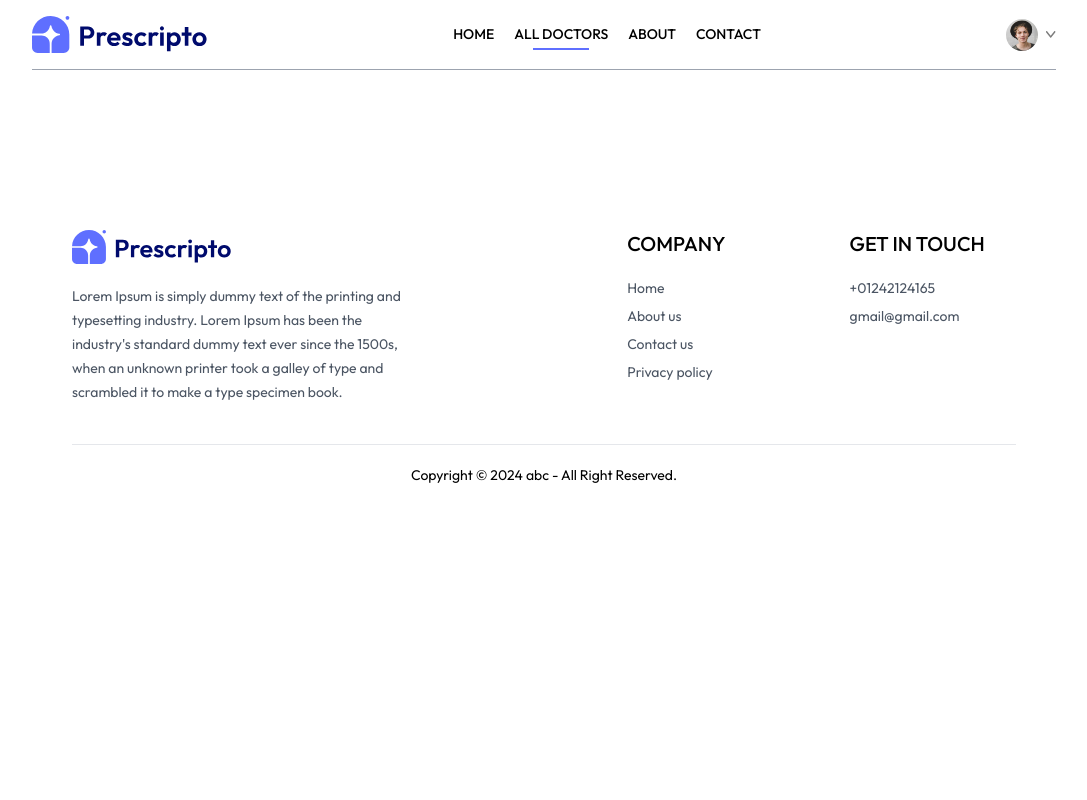
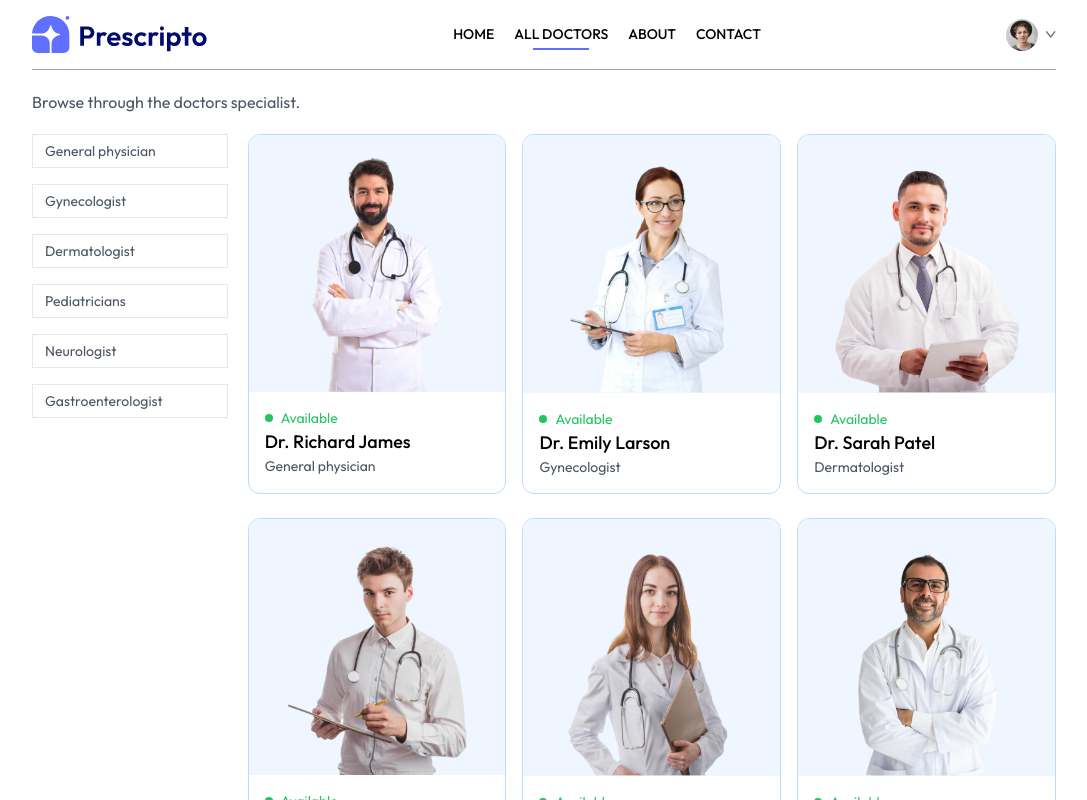
Before and after one commit to developernahian/doctor-appoinment-React, a React (Vite) app: page /doctors in a window 1280 px wide. Shown: the top 800 px of the page, without its empty margins (96-1183 px from the left). Built offline with nearby package versions, Linux system fonts and the light colour scheme.

Commit message:
all doctor section added

```diff
--- a/src/components/Navbar.jsx
+++ b/src/components/Navbar.jsx
@@ -11,7 +11,7 @@
 
   return (
     <div className='flex items-center justify-between text-sm py-4 border-b border-b-gray-400'>
-      <img src={assets.logo} alt="Logo" className='w-44 cursor-pointer' />
+      <img onClick={()=>navigate('/')} src={assets.logo} alt="Logo" className='w-44 cursor-pointer' />
 
       <ul className='hidden md:flex items-start gap-5 font-medium'>
         <NavLink to="/">
--- a/src/pages/Doctors.jsx
+++ b/src/pages/Doctors.jsx
@@ -1,9 +1,63 @@
+import { useContext, useEffect, useState } from "react"
+import { useNavigate, useParams } from "react-router-dom"
+import {AppContext} from '../context/AppContext'
 
 
 const Doctors = () => {
+
+  const {speciality} = useParams()
+  const [filterDoc, setFilterDoc] = useState([])
+  const navigate = useNavigate()
+
+  // console.log(speciality)
+
+  const {doctors} = useContext(AppContext)
+
+  const applyFilter = () => {
+    if(speciality){
+      setFilterDoc(doctors.filter(doc => doc.speciality === speciality))
+    }else{
+      setFilterDoc(doctors)
+    }
+  }
+
+
+  useEffect(()=>{
+    applyFilter()
+  },[doctors,speciality])
+
   return (
     <div>
+      <p className="text-gray-600 mt-5">Browse through the doctors specialist.</p>
+      <div className="flex flex-col sm:flex-row items-start gap-5 mt-5">
 
+        <div className="flex flex-col gap-4 text-sm text-gray-600">
+          <p onClick={()=> speciality === 'General physician' ? navigate('/doctors') : navigate('/doctors/General physician')} className={`w-[94vw sm:w-auto pl-3 py-1.5 pr-16 border border-gray300 transition-all cursor-pointer ${speciality === "General physician" ? "bg-indigo-100 text-black" : ""}]`}>General physician</p>
+          <p onClick={()=> speciality === 'Gynecologist' ? navigate('/doctors') : navigate('/doctors/Gynecologist')} className={`w-[94vw sm:w-auto pl-3 py-1.5 pr-16 border border-gray300 transition-all cursor-pointer ${speciality === "Gynecologist" ? "bg-indigo-100 text-black" : ""}]`}>Gynecologist</p>
+          <p onClick={()=> speciality === 'Dermatologist' ? navigate('/doctors') : navigate('/doctors/Dermatologist')} className={`w-[94vw sm:w-auto pl-3 py-1.5 pr-16 border border-gray300 transition-all cursor-pointer ${speciality === "Dermatologist" ? "bg-indigo-100 text-black" : ""}]`}>Dermatologist</p>
+          <p onClick={()=> speciality === 'Pediatricians' ? navigate('/doctors') : navigate('/doctors/Pediatricians')} className={`w-[94vw sm:w-auto pl-3 py-1.5 pr-16 border border-gray300 transition-all cursor-pointer ${speciality === "Pediatricians" ? "bg-indigo-100 text-black" : ""}]`}>Pediatricians</p>
+          <p onClick={()=> speciality === 'Neurologist' ? navigate('/doctors') : navigate('/doctors/Neurologist')} className={`w-[94vw sm:w-auto pl-3 py-1.5 pr-16 border border-gray300 transition-all cursor-pointer ${speciality === "Neurologist" ? "bg-indigo-100 text-black" : ""}]`}>Neurologist</p>
+          <p onClick={()=> speciality === 'Gastroenterologist' ? navigate('/doctors') : navigate('/doctors/Gastroenterologist')} className={`w-[94vw sm:w-auto pl-3 py-1.5 pr-16 border border-gray300 transition-all cursor-pointer ${speciality === "Gastroenterologist" ? "bg-indigo-100 text-black" : ""}]`}>Gastroenterologist</p>
+        </div>
+
+        <div className="w-full grid grid-cols-auto gap-4 gap-y-6">
+            {
+              filterDoc.map((item, index)=>(
+                <div onClick={()=>navigate(`/appointment/${item._id}`)} className="border border-blue-200 rounded-xl overflow-hidden cursor-pointer hover:translate-y-[-10px] transition-all duration-500" key={index}>
+                    <img className="bg-blue-50" src={item.image} alt="img"/>
+                    <div className="p-4">
+                        <div className="flex items-center gap-2 text-sm text-center text-green-500">
+                        <p className="w-2 h-2  bg-green-500 rounded-full"></p><p>Available</p>
+                        </div>
+                        <p className="text-gray-90 text-lg font-medium">{item.name}</p>
+                        <p className="text-gray-600 text-sm">{item.speciality}</p>
+                    </div>
+                </div>
+            ))
+            }
+        </div>
+
+      </div>
     </div>
   )
 }
```
